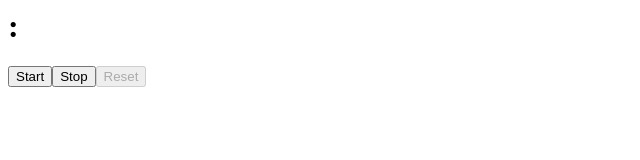
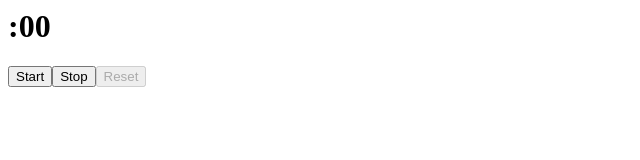
Before and after one commit to padmaJS/react-b52mgt, a React (Create React App) app: page / in a window 1280 px wide. Shown: the top 160 px of the page, without its empty margins (0-640 px from the left). Built offline with nearby package versions, Linux system fonts and the light colour scheme.

Commit message:
1 file modified

```diff
--- a/src/components/counter.jsx
+++ b/src/components/counter.jsx
@@ -16,7 +16,9 @@ class Counter extends Component {
     this.setState({seconds : 0});
   }
   showSeconds(){
-
+    if(this.state.seconds < 10){
+        return "0" + this.state.seconds;
+      }
   }
   showMinutes(){
 
```
